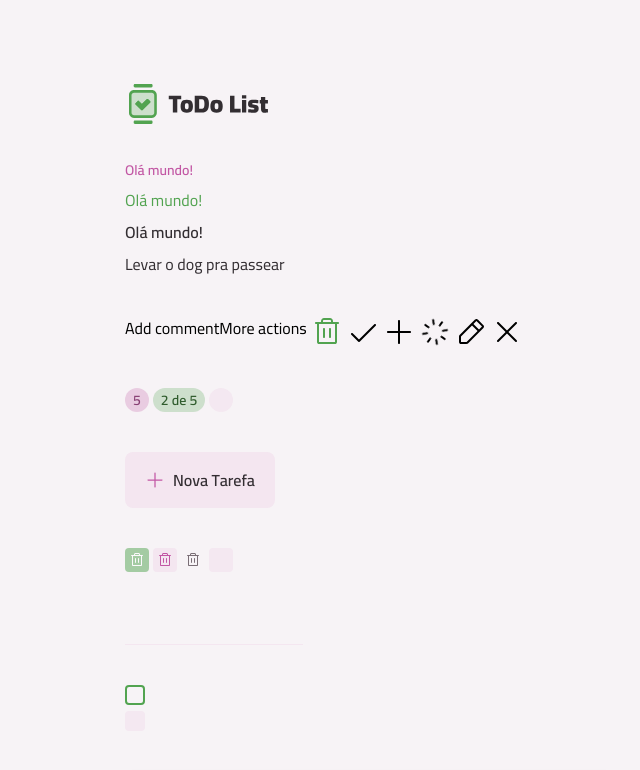
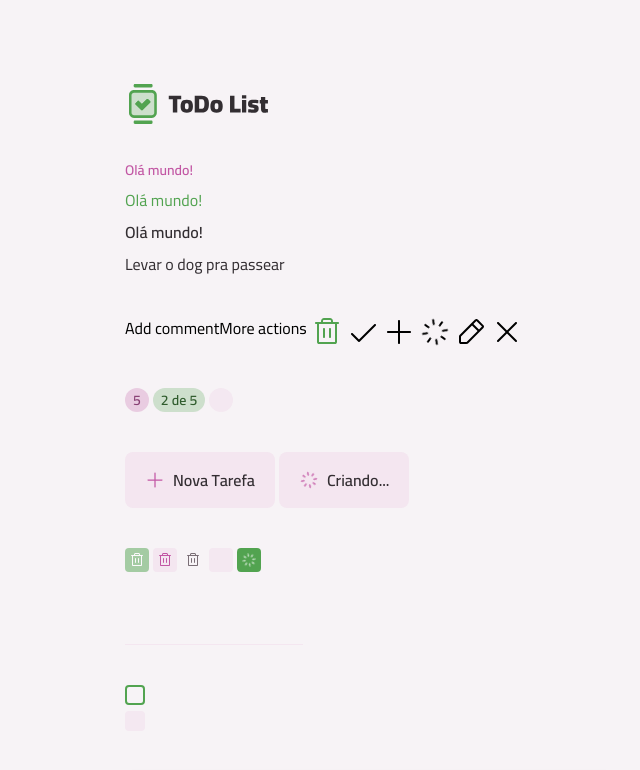
Before and after one commit to 2joliveira/todo, a React (Vite) app: page /components in a window 1280 px wide. Shown: the top 770 px of the page, without its empty margins (271-911 px from the left). Built offline with nearby package versions, Linux system fonts and the light colour scheme.

Commit message:
simulate loading on components

```diff
--- a/src/components/button-icon.tsx
+++ b/src/components/button-icon.tsx
@@ -1,6 +1,7 @@
 import { cva, type VariantProps } from "class-variance-authority";
 import Icon from "./icon";
 import Skeleton from "./skeleton";
+import SpinnerIcon from "../assets/icons/spinner.svg?react";
 
 export const buttonIconVariants = cva(
   `inline-flex items-center justify-center cursor-pointer transition group`,
@@ -18,11 +19,15 @@ export const buttonIconVariants = cva(
       disabled: {
         true: "opacity-50 pointer-events-none",
       },
+      handling: {
+        true: "pointer-events-none",
+      },
     },
     defaultVariants: {
       variant: "primary",
       size: "sm",
       disabled: false,
+      handling: false,
     },
   }
 );
@@ -50,6 +55,7 @@ interface ButtonIconsProps
     VariantProps<typeof buttonIconVariants> {
   icon: React.ComponentProps<typeof Icon>["svg"];
   loading?: boolean;
+  handling?: boolean;
 }
 
 export default function ButtonIcon({
@@ -59,6 +65,7 @@ export default function ButtonIcon({
   className,
   icon,
   loading,
+  handling,
   ...props
 }: ButtonIconsProps) {
   if (loading) {
@@ -72,10 +79,20 @@ export default function ButtonIcon({
 
   return (
     <button
-      className={buttonIconVariants({ className, variant, size, disabled })}
+      className={buttonIconVariants({
+        className,
+        variant,
+        size,
+        disabled,
+        handling,
+      })}
       {...props}
     >
-      <Icon className={buttonIconIconVariants({ size, variant })} svg={icon} />
+      <Icon
+        className={buttonIconIconVariants({ size, variant })}
+        animate={handling}
+        svg={handling ? SpinnerIcon : icon}
+      />
     </button>
   );
 }
--- a/src/components/button.tsx
+++ b/src/components/button.tsx
@@ -1,6 +1,7 @@
 import { cva, type VariantProps } from "class-variance-authority";
 import Icon from "./icon";
 import Text from "./text";
+import SpinnerIcon from "../assets/icons/spinner.svg?react";
 
 export const buttonVariants = cva(
   `
@@ -18,11 +19,15 @@ export const buttonVariants = cva(
       disabled: {
         true: "opacity-50 pointer-events-none",
       },
+      handling: {
+        true: "pointer-events-none",
+      },
     },
     defaultVariants: {
       variant: "primary",
       size: "md",
       disabled: false,
+      handling: false,
     },
   }
 );
@@ -57,6 +62,7 @@ interface ButtonProps
   extends Omit<React.ComponentProps<"button">, "size" | "disabled">,
     VariantProps<typeof buttonVariants> {
   icon?: React.ComponentProps<typeof Icon>["svg"];
+  handling?: boolean;
 }
 
 export default function Button({
@@ -65,17 +71,25 @@ export default function Button({
   disabled,
   className,
   children,
-  icon: IconComponent,
+  handling,
+  icon,
   ...props
 }: ButtonProps) {
   return (
     <button
-      className={buttonVariants({ className, disabled, size, variant })}
+      className={buttonVariants({
+        className,
+        disabled,
+        size,
+        variant,
+        handling,
+      })}
       {...props}
     >
-      {IconComponent && (
+      {icon && (
         <Icon
-          svg={IconComponent}
+          svg={handling ? SpinnerIcon : icon}
+          animate={handling}
           className={buttonIconVariants({ variant, size })}
         />
       )}
--- a/src/core-components/task-item.tsx
+++ b/src/core-components/task-item.tsx
@@ -12,23 +12,31 @@ import PencilIcon from "../assets/icons/pencil.svg?react";
 import { TaskState, type Task } from "../models/task";
 import { cx } from "class-variance-authority";
 import useTask from "../hooks/use-task";
+import Skeleton from "../components/skeleton";
 
 interface TaskItemProps {
   task: Task;
+  loading?: boolean;
 }
 
-export default function TaskItem({ task }: TaskItemProps) {
+export default function TaskItem({ task, loading }: TaskItemProps) {
   const [isEditing, setIsEditing] = useState(
     task?.state === TaskState.Creating
   );
   const [taskTitle, setTaskTitle] = useState(task?.title || "");
-  const { updateTask, updateTaskStatus, deleteTask } = useTask();
+  const {
+    updateTask,
+    updateTaskStatus,
+    deleteTask,
+    isUpdatingTask,
+    isDeletingTask,
+  } = useTask();
 
   function handleEditTask() {
     setIsEditing(true);
   }
 
-  function handleExitEditTasking() {
+  function handleExitEditTask() {
     if (task.state === TaskState.Creating) {
       deleteTask(task.id);
     }
@@ -40,9 +48,9 @@ export default function TaskItem({ task }: TaskItemProps) {
     setTaskTitle(e.target.value);
   }
 
-  function handleSaveTask(e: React.FormEvent<HTMLFormElement>) {
+  async function handleSaveTask(e: React.FormEvent<HTMLFormElement>) {
     e.preventDefault();
-    updateTask(task.id, { title: taskTitle });
+    await updateTask(task.id, { title: taskTitle });
     setIsEditing(false);
   }
 
@@ -52,8 +60,8 @@ export default function TaskItem({ task }: TaskItemProps) {
     updateTaskStatus(task.id, checked);
   }
 
-  function handleDeleteTask() {
-    deleteTask(task.id);
+  async function handleDeleteTask() {
+    await deleteTask(task.id);
   }
 
   return (
@@ -72,9 +80,14 @@ export default function TaskItem({ task }: TaskItemProps) {
               icon={XIcon}
               variant="secondary"
               type="button"
-              onClick={handleExitEditTasking}
+              onClick={handleExitEditTask}
             />
-            <ButtonIcon type="submit" icon={CheckIcon} variant="primary" />
+            <ButtonIcon
+              type="submit"
+              icon={CheckIcon}
+              variant="primary"
+              handling={isUpdatingTask}
+            />
           </div>
         </form>
       ) : (
@@ -82,20 +95,29 @@ export default function TaskItem({ task }: TaskItemProps) {
           <InputCheckbox
             checked={task?.concluded}
             onChange={handleChangeTaskStatus}
+            loading={loading}
           />
-          <Text className={cx("flex-1", { "line-through": task?.concluded })}>
-            {task?.title}
-          </Text>
+          {loading ? (
+            <Skeleton className="flex-1 h-6" />
+          ) : (
+            <Text className={cx("flex-1", { "line-through": task?.concluded })}>
+              {task?.title}
+            </Text>
+          )}
+
           <div className="flex gap-1">
             <ButtonIcon
               icon={TrashIcon}
               variant="tertiary"
               onClick={handleDeleteTask}
+              loading={loading}
+              handling={isDeletingTask}
             />
             <ButtonIcon
               icon={PencilIcon}
               variant="tertiary"
               onClick={handleEditTask}
+              loading={loading}
             />
           </div>
         </div>
--- a/src/core-components/task-summary.tsx
+++ b/src/core-components/task-summary.tsx
@@ -3,7 +3,7 @@ import Text from "../components/text";
 import useTasks from "../hooks/use-tasks";
 
 export default function TaskSummary() {
-  const { createdTasksCount, concludedTasksCount } = useTasks();
+  const { createdTasksCount, concludedTasksCount, isLoadingTasks } = useTasks();
 
   return (
     <>
@@ -12,7 +12,9 @@ export default function TaskSummary() {
           Tarefas criadas
         </Text>
 
-        <Badge variant="secondary">{createdTasksCount}</Badge>
+        <Badge variant="secondary" loading={isLoadingTasks}>
+          {createdTasksCount}
+        </Badge>
       </div>
 
       <div className="flex items-center gap-2">
@@ -20,7 +22,7 @@ export default function TaskSummary() {
           Concluídas
         </Text>
 
-        <Badge variant="primary">
+        <Badge variant="primary" loading={isLoadingTasks}>
           {concludedTasksCount} de {createdTasksCount}
         </Badge>
       </div>
--- a/src/core-components/tasks-list.tsx
+++ b/src/core-components/tasks-list.tsx
@@ -3,10 +3,10 @@ import PlusIcon from "../assets/icons/plus.svg?react";
 import TaskItem from "./task-item";
 import useTasks from "../hooks/use-tasks";
 import useTask from "../hooks/use-task";
-import { TaskState } from "../models/task";
+import { TaskState, type Task } from "../models/task";
 
 export default function TasksList() {
-  const { tasks } = useTasks();
+  const { tasks, isLoadingTasks } = useTasks();
   const { prepareTask } = useTask();
 
   function handleNewTask() {
@@ -20,16 +20,26 @@ export default function TasksList() {
           icon={PlusIcon}
           className="w-full"
           onClick={handleNewTask}
-          disabled={tasks.some((task) => task.state === TaskState.Creating)}
+          disabled={
+            tasks.some((task) => task.state === TaskState.Creating) ||
+            isLoadingTasks
+          }
         >
           Nova tarefa
         </Button>
       </section>
 
       <section className="space-y-2">
-        {tasks.map((task) => (
-          <TaskItem key={task.id} task={task} />
-        ))}
+        {!isLoadingTasks &&
+          tasks.map((task) => <TaskItem key={task.id} task={task} />)}
+
+        {isLoadingTasks && (
+          <>
+            <TaskItem task={{} as Task} loading />
+            <TaskItem task={{} as Task} loading />
+            <TaskItem task={{} as Task} loading />
+          </>
+        )}
       </section>
     </>
   );
--- /dev/null
+++ b/src/helpers/utils.ts
@@ -0,0 +1,3 @@
+export function delay(ms: number) {
+  return new Promise((resolve) => setTimeout(resolve, ms));
+}
--- a/src/hooks/use-task.ts
+++ b/src/hooks/use-task.ts
@@ -1,8 +1,13 @@
 import useLocalStorage from "use-local-storage";
 import { TASKS_KEY, TaskState, type Task } from "../models/task";
+import { useState } from "react";
+import { delay } from "../helpers/utils";
 
 export default function useTask() {
   const [tasks, setTasks] = useLocalStorage<Task[]>(TASKS_KEY, []);
+
+  const [isUpdatingTask, setIsUpdatingTask] = useState(false);
+  const [isDeletingTask, setIsDeletingTask] = useState(false);
 
   function prepareTask() {
     setTasks([
@@ -15,7 +20,11 @@ export default function useTask() {
     ]);
   }
 
-  function updateTask(id: string, payload: { title: Task["title"] }) {
+  async function updateTask(id: string, payload: { title: Task["title"] }) {
+    setIsUpdatingTask(true);
+
+    await delay(1000);
+
     setTasks(
       tasks.map((task) =>
         task.id === id
@@ -23,6 +32,8 @@ export default function useTask() {
           : task
       )
     );
+
+    setIsUpdatingTask(false);
   }
 
   function updateTaskStatus(id: string, concluded: boolean) {
@@ -31,8 +42,14 @@ export default function useTask() {
     );
   }
 
-  function deleteTask(id: string) {
+  async function deleteTask(id: string) {
+    setIsDeletingTask(true);
+
+    await delay(1000);
+
     setTasks(tasks.filter((task) => task.id !== id));
+
+    setIsDeletingTask(false);
   }
 
   return {
@@ -40,5 +57,7 @@ export default function useTask() {
     updateTask,
     updateTaskStatus,
     deleteTask,
+    isUpdatingTask,
+    isDeletingTask,
   };
 }
--- a/src/hooks/use-tasks.ts
+++ b/src/hooks/use-tasks.ts
@@ -1,13 +1,33 @@
+/* eslint-disable react-hooks/exhaustive-deps */
 import useLocalStorage from "use-local-storage";
 import { TASKS_KEY, TaskState, type Task } from "../models/task";
+import { useEffect, useState } from "react";
+import { delay } from "../helpers/utils";
 
 export default function useTasks() {
-  const [tasks] = useLocalStorage<Task[]>(TASKS_KEY, []);
+  const [tasksData] = useLocalStorage<Task[]>(TASKS_KEY, []);
+  const [tasks, setTasks] = useState<Task[]>([]);
+  const [isLoadingTasks, setIsLoadingTasks] = useState(true);
+
+  async function fetchTasks() {
+    if (isLoadingTasks) {
+      await delay(2000);
+
+      setIsLoadingTasks(false);
+    }
+
+    setTasks(tasksData);
+  }
+
+  useEffect(() => {
+    fetchTasks();
+  }, [tasksData]);
 
   return {
     tasks,
     createdTasksCount: tasks.filter((task) => task.state === TaskState.Created)
       .length,
     concludedTasksCount: tasks.filter((task) => task.concluded).length,
+    isLoadingTasks,
   };
 }
--- a/src/pages/page-components.tsx
+++ b/src/pages/page-components.tsx
@@ -46,8 +46,12 @@ export default function PageComponents() {
           <Badge loading></Badge>
         </div>
 
-        <div>
+        <div className="flex gap-1">
           <Button icon={PlusIcon}>Nova Tarefa</Button>
+
+          <Button icon={PlusIcon} handling>
+            Criando...
+          </Button>
         </div>
 
         <div className="flex gap-1">
@@ -55,6 +59,7 @@ export default function PageComponents() {
           <ButtonIcon icon={TrashIcon} variant="secondary" />
           <ButtonIcon icon={TrashIcon} variant="tertiary" />
           <ButtonIcon icon={TrashIcon} loading />
+          <ButtonIcon icon={TrashIcon} handling />
         </div>
 
         <div>
```
